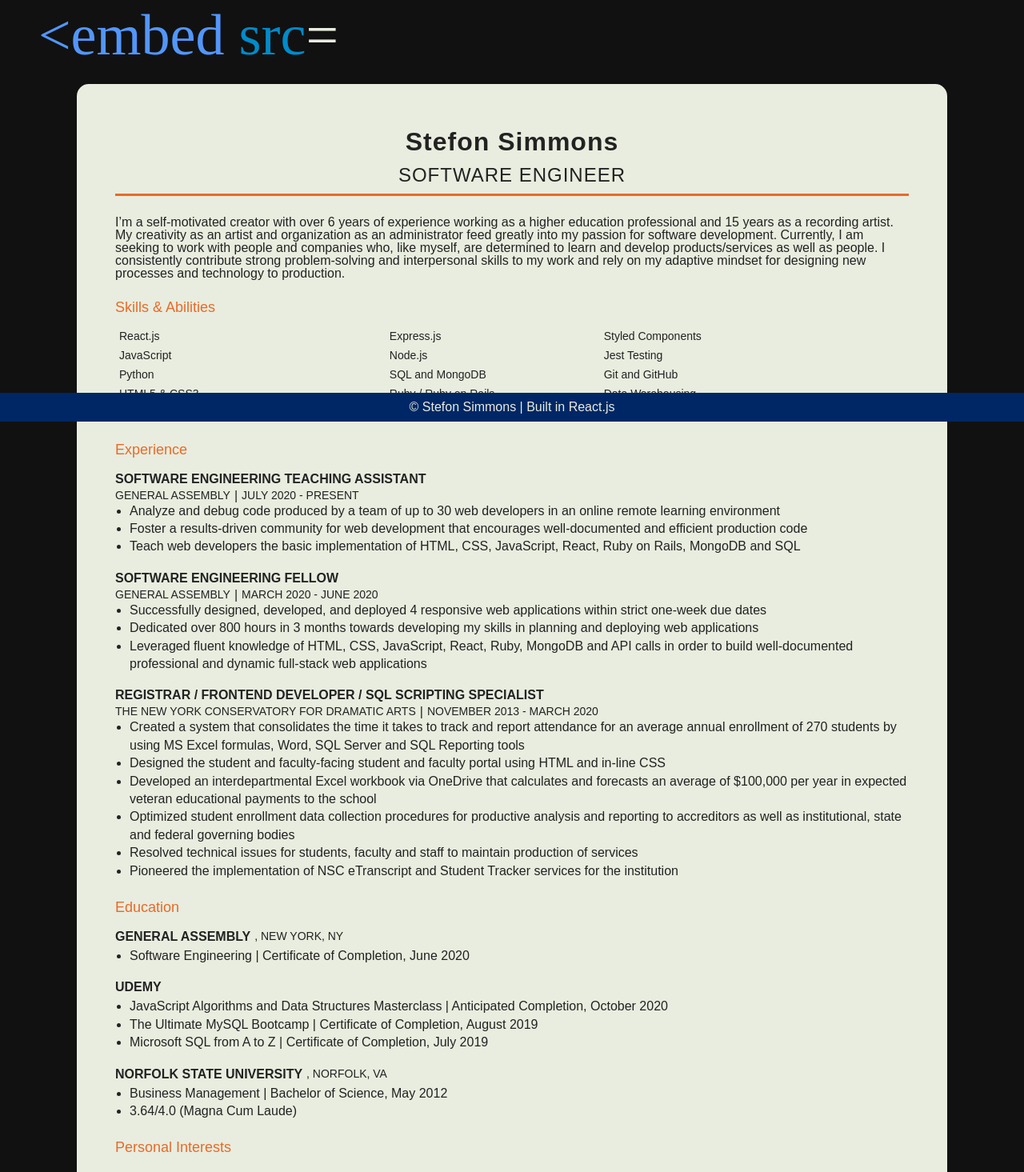
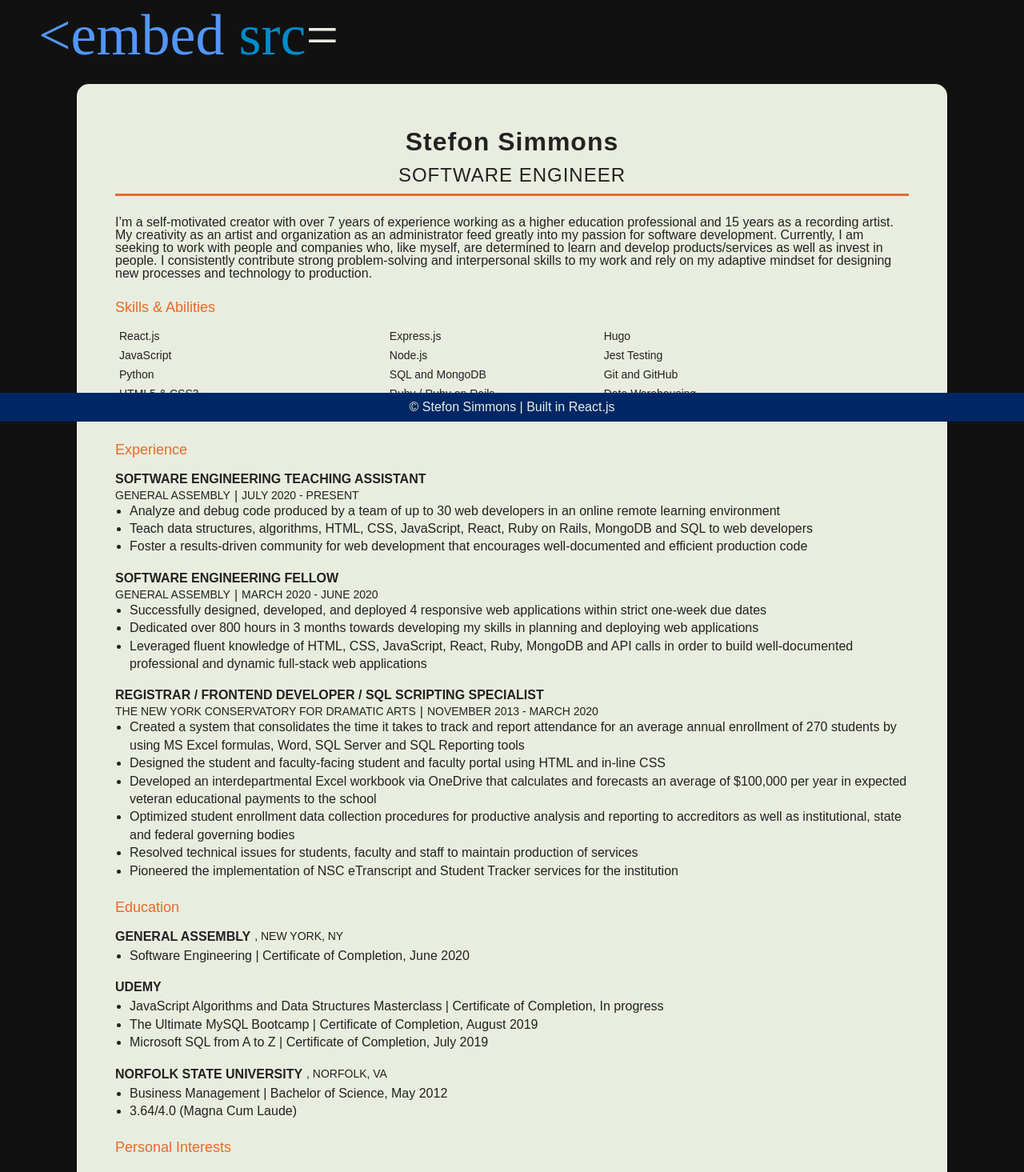
Before and after one commit to StefonSimmons/portfolio, a React (Create React App) app in the folder portfolio_app/: page /resume in a window 1280 px wide. Shown: the part 274-1739 px from the top of the page at 80% size. Built offline with nearby package versions, Linux system fonts and the light colour scheme.

Commit message:
updated resume

```diff
--- a/portfolio_app/src/components/MyArt/MyArt.jsx
+++ b/portfolio_app/src/components/MyArt/MyArt.jsx
@@ -72,11 +72,7 @@ export default function MyArt({ changeRole }) {
           <Tab activeTab={tabs.music} onClick={() => handleClick('music')}>
             <Header activeTab={tabs.music}>Music</Header>
           </Tab>
-          <Tab activeTab={tabs.paint} onClick={() => {
-            handleClick('paint')
-            changeRole('Painter')
-          }
-          }>
+          <Tab activeTab={tabs.paint} onClick={() => handleClick('paint')}>
             <Header activeTab={tabs.paint}>Painting</Header>
           </Tab>
         </Tabs>
--- a/portfolio_app/src/components/Resume/BrandStatement.js
+++ b/portfolio_app/src/components/Resume/BrandStatement.js
@@ -4,7 +4,7 @@ export default function BrandStatement() {
   return (
     <>
       <p>
-      I’m a self-motivated creator with over 6 years of experience working as a higher education professional and 15 years as a recording artist. My creativity as an artist and organization as an administrator feed greatly into my passion for software development. Currently, I am seeking to work with people and companies who, like myself, are determined to learn and develop products/services as well as people. I consistently contribute strong problem-solving and interpersonal skills to my work and rely on my adaptive mindset for designing new processes and technology to production.      </p>
+      I’m a self-motivated creator with over 7 years of experience working as a higher education professional and 15 years as a recording artist. My creativity as an artist and organization as an administrator feed greatly into my passion for software development. Currently, I am seeking to work with people and companies who, like myself, are determined to learn and develop products/services as well as invest in people. I consistently contribute strong problem-solving and interpersonal skills to my work and rely on my adaptive mindset for designing new processes and technology to production.      </p>
     </>
   )
 }
--- a/portfolio_app/src/components/Resume/Resume.jsx
+++ b/portfolio_app/src/components/Resume/Resume.jsx
@@ -126,7 +126,7 @@ export default function Resume() {
           onMouseLeave={() => updateDisplay(false)}
         >
           {display ?
-            <Download href="https://drive.google.com/file/d/1xzc2btlaw60iNNhPN7AR3UbrjqO0EC8m/view?usp=sharing" target="_blank" rel="noopener noreferrer">
+            <Download href="https://drive.google.com/file/d/1QvVW-Mu9Cmn4vtSoBIYqzFjkO5IZczz-/view" target="_blank" rel="noopener noreferrer">
               Download my Resume <Arrow>⬇</Arrow>
             </Download>
             : ''
--- a/portfolio_app/src/data/education-data.json
+++ b/portfolio_app/src/data/education-data.json
@@ -14,10 +14,10 @@
     "major2": "The Ultimate MySQL Bootcamp",
     "major3": "Microsoft SQL from A to Z",
     "GPA": null,
-    "award": "Anticipated Completion",
+    "award": "Certificate of Completion",
     "award2": "Certificate of Completion",
     "award3": "Certificate of Completion",
-    "conferralDate": "October 2020",
+    "conferralDate": "In progress",
     "conferralDate2": "August 2019",
     "conferralDate3": "July 2019"
 
--- a/portfolio_app/src/data/experience-data.js
+++ b/portfolio_app/src/data/experience-data.js
@@ -3,7 +3,7 @@
   // the array comes from a paragraph parsed by a period '.'
 
 const softwareEngTAPhrases =
-  "Analyze and debug code produced by a team of up to 30 web developers in an online remote learning environment; Foster a results-driven community for web development that encourages well-documented and efficient production code; Teach web developers the basic implementation of HTML, CSS, JavaScript, React, Ruby on Rails, MongoDB and SQL"
+  "Analyze and debug code produced by a team of up to 30 web developers in an online remote learning environment; Teach data structures, algorithms, HTML, CSS, JavaScript, React, Ruby on Rails, MongoDB and SQL to web developers; Foster a results-driven community for web development that encourages well-documented and efficient production code"
 
 const softwareEngPhrases =
   "Successfully designed, developed, and deployed 4 responsive web applications within strict one-week due dates; Dedicated over 800 hours in 3 months towards developing my skills in planning and deploying web applications; Leveraged fluent knowledge of HTML, CSS, JavaScript, React, Ruby, MongoDB and API calls in order to build well-documented professional and dynamic full-stack web applications"
--- a/portfolio_app/src/data/skills-data.js
+++ b/portfolio_app/src/data/skills-data.js
@@ -3,7 +3,7 @@
 export const skills = [
   "React.js",
   "Express.js",
-  "Styled Components",
+  "Hugo",
   "JavaScript",
   "Node.js",
   "Jest Testing",
```
